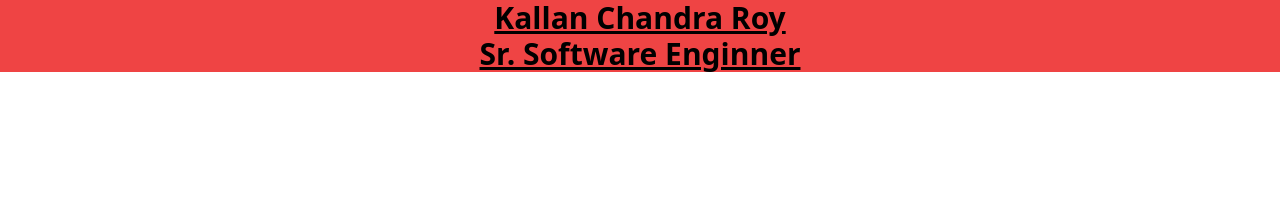
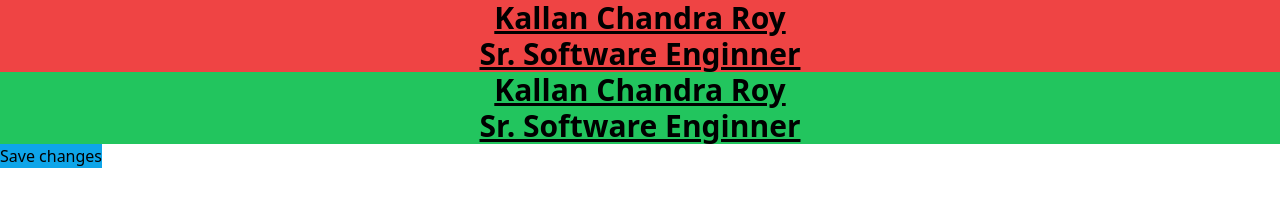
Before and after one commit to kallanchandraroy/Kallan-TailwindCss-Boilerplate, a website: page src/index.html in a window 1280 px wide. Drawn offline with Linux system fonts and the light colour scheme.

Commit message:
Final Ready

```diff
--- a/package.json
+++ b/package.json
@@ -4,7 +4,7 @@
   "description": "",
   "main": "index.js",
   "scripts": {
-    "test": "echo \"Error: no test specified\" && exit 1"
+    "build": "tailwindcss -i ./src/tailwind.css -o ./output/tailwind.css -w"
   },
   "keywords": [],
   "author": "",
--- a/src/index.html
+++ b/src/index.html
@@ -3,12 +3,20 @@
 <head>
   <meta charset="UTF-8">
   <meta name="viewport" content="width=device-width, initial-scale=1.0">
-  <link href="/dist/output.css" rel="stylesheet">
+  <!-- <link href="dist/output.css" rel="stylesheet"> -->
+  <link href="../output/tailwind.css" rel="stylesheet">
 </head>
 <body>
   <h1 class="text-3xl font-bold underline bg-red-500 backdrop-blur text-center">
     Kallan Chandra Roy<br>
     Sr. Software Enginner
   </h1>
+  <h1 class="text-3xl font-bold underline bg-green-500 backdrop-blur text-center">
+    Kallan Chandra Roy<br>
+    Sr. Software Enginner
+  </h1>
+  <button class="bg-sky-500 hover:bg-sky-700 ...">
+    Save changes
+  </button>
 </body>
 </html>
```
Also changed, not shown: output/tailwind.css, src/tailwind.css (renamed from src/input.css).
